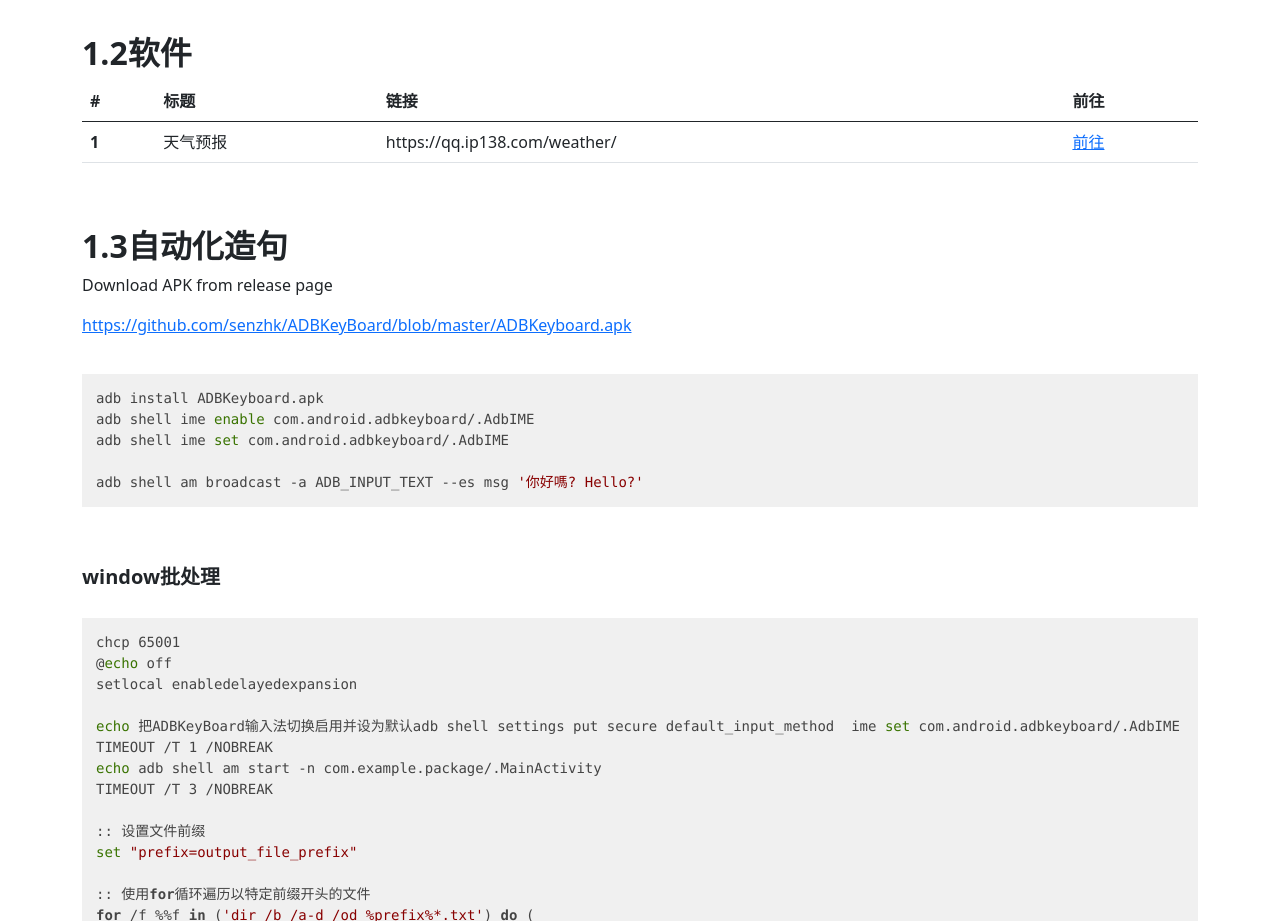
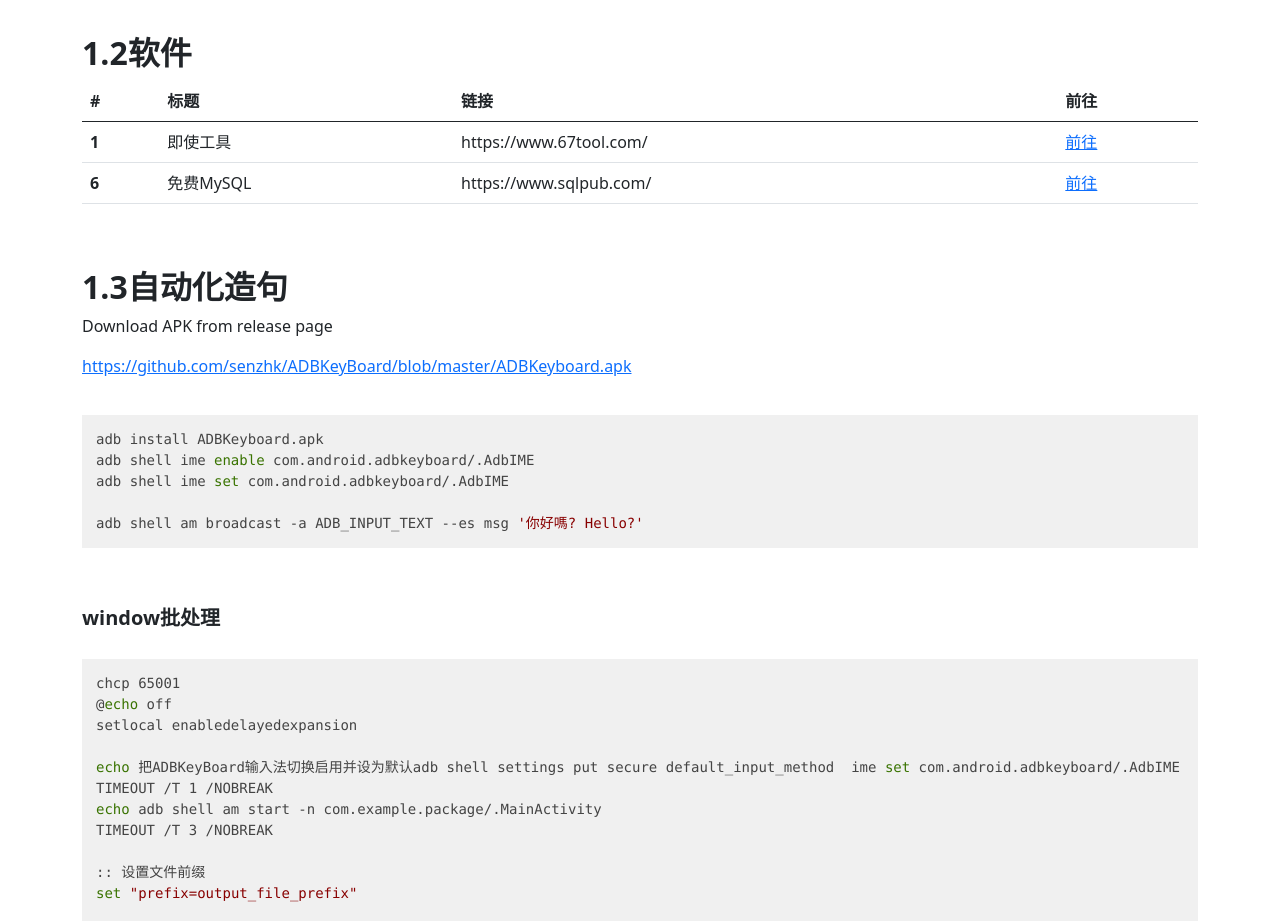
Before and after one commit to chenJiaYing11/chenJiaYing12.github.io, a plain HTML site: page index.html in a window 1280 px wide. Shown: the part 1000-1921 px from the top of the page. Drawn offline with Linux system fonts and the light colour scheme.

Commit message:
添加即时工具

```diff
--- a/index.html
+++ b/index.html
@@ -205,9 +205,15 @@
                 <tbody>
                     <tr>
                         <th scope="row">1</th>
-                        <td >天气预报</td>
-                        <td>https://qq.ip138.com/weather/</td>
-                        <td><a target="_blank" href="https://qq.ip138.com/weather/" title="天气预报">前往</a></td>
+                        <td >即使工具</td>
+                        <td>https://www.67tool.com/</td>
+                        <td><a target="_blank" href="https://www.67tool.com/" title="即使工具">前往</a></td>
+                    </tr>
+                    <tr>
+                        <th scope="row">6</th>
+                        <td>免费MySQL</td>
+                        <td>https://www.sqlpub.com/</td>
+                        <td><a target="_blank" href="https://www.sqlpub.com/" title="免费MySQL">前往</a></td>
                     </tr>
                 </tbody>
             </table>
```
